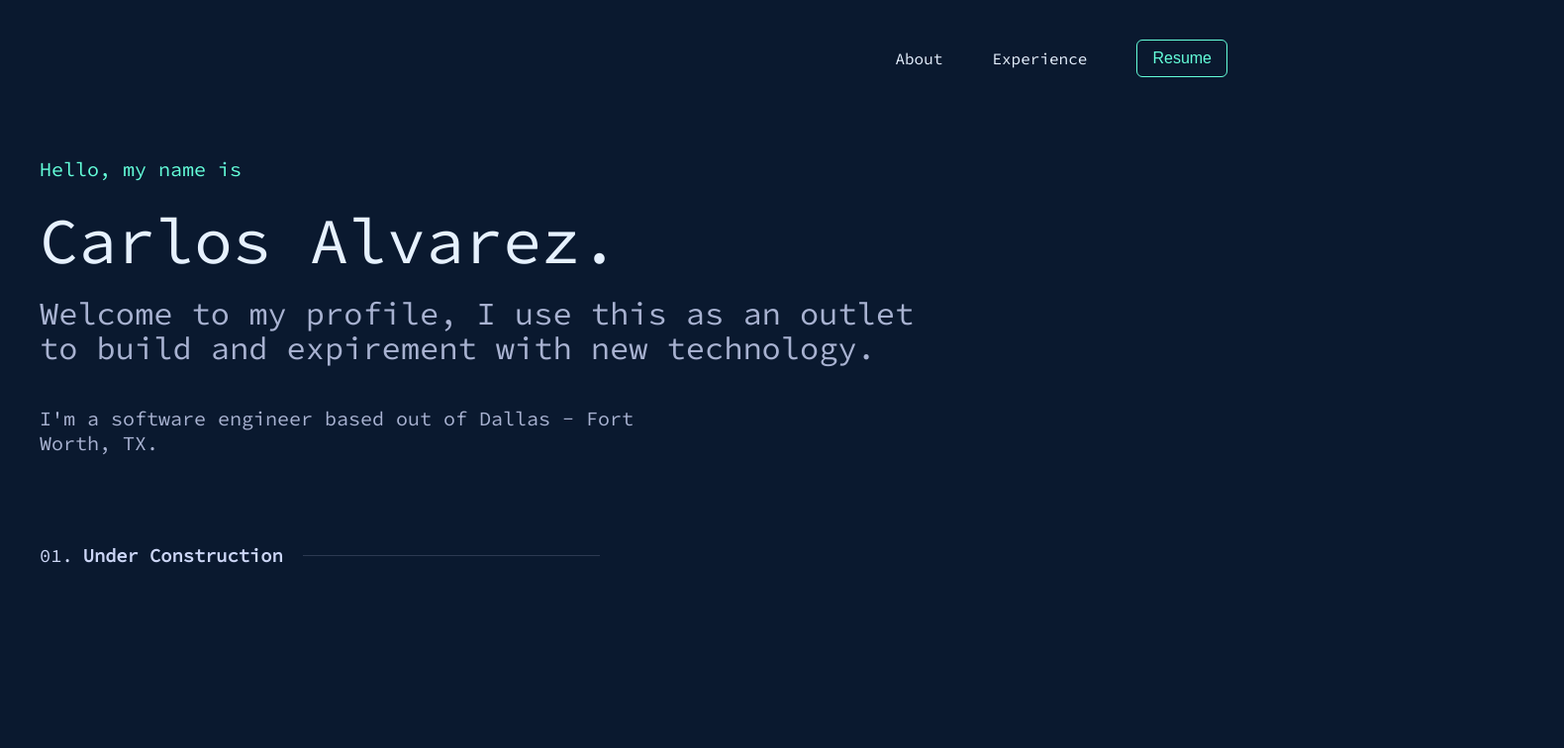
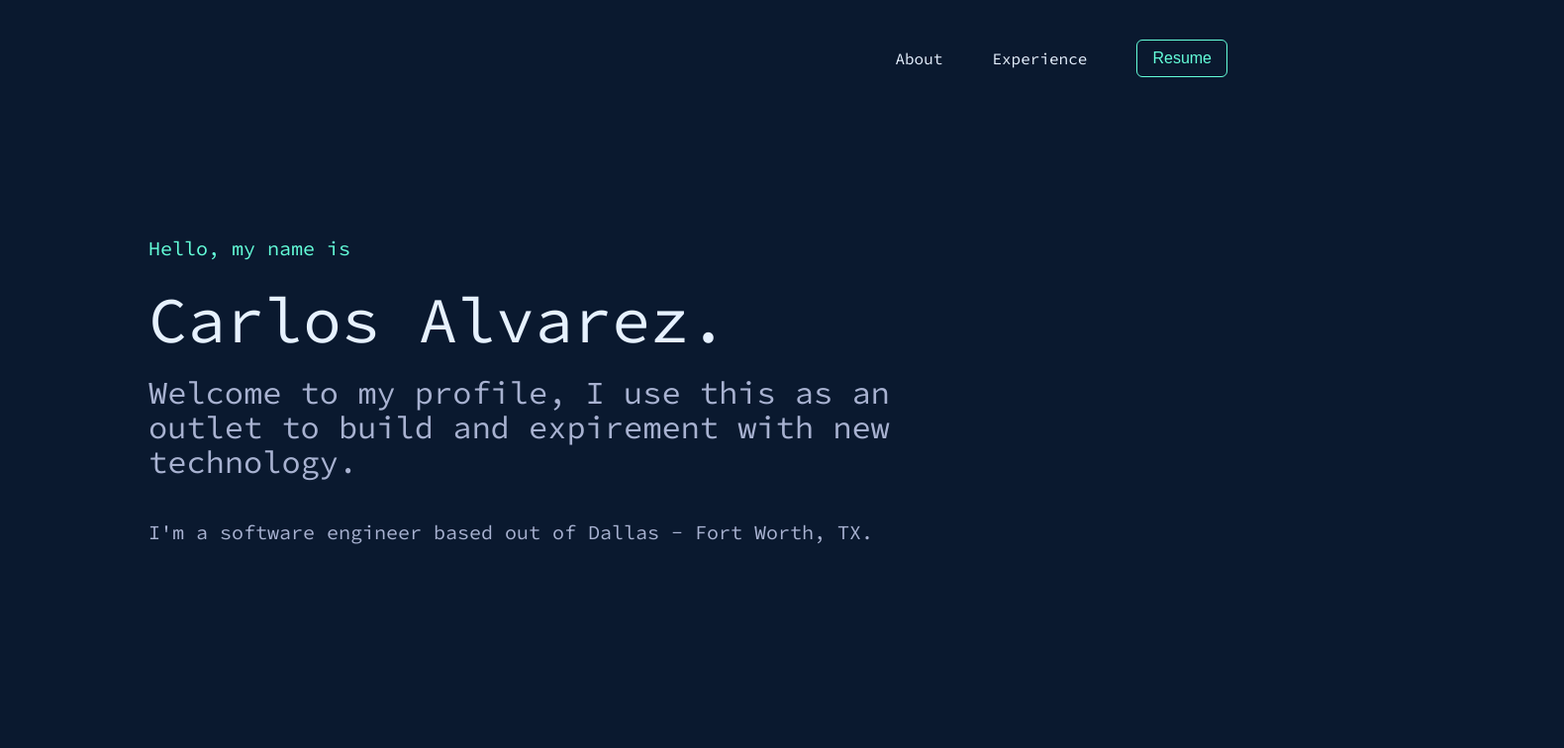
Before and after one commit to carlosaalvz/my-profile-ui, a React (Create React App) app: page / in a window 1280 px wide. Shown: the top 756 px of the page at 99% size, 1580 px wide, since content can reach past the window. Built offline with nearby package versions, Linux system fonts and the light colour scheme.

Commit message:
minor styling changes

```diff
--- a/package.json
+++ b/package.json
@@ -21,6 +21,7 @@
     "react-scripts": "3.4.0",
     "react-transition-group": "^4.4.1",
     "sass": "^1.29.0",
+    "styled-components": "^5.3.0",
     "typescript": "^3.9.7"
   },
   "scripts": {
@@ -43,5 +44,8 @@
       "last 1 firefox version",
       "last 1 safari version"
     ]
+  },
+  "devDependencies": {
+    "@types/styled-components": "^5.1.10"
   }
 }
--- a/src/components/About.scss
+++ b/src/components/About.scss
@@ -3,14 +3,21 @@
 @import '../styles/color-palette';
 
 .about-container {
-   display: flex;
-   flex-direction: column;
-   box-sizing: border-box;
-   max-width: 980px;
-   padding: 10 * $unit;
+    padding: 0 150px;
+    margin: 0 auto;
+    width: 100%;
+    max-width: 1600px;
+    min-height: 100vh;
 
    @include for-phone-only {
+       padding: 0 100px;
+       padding-top: 125px;
+       padding-bottom: 125px;
        font-size: 16px;
+    }
+
+    & > section {
+        padding-top: 30 * $unit;
     }
 
     .greeting {
@@ -38,7 +45,7 @@
     }
 
     .description {
-        width: 100%;
+        width: 65%;
         margin: 0;
         font-size: 32px;
         line-height: 1.1;
--- a/src/components/About.tsx
+++ b/src/components/About.tsx
@@ -1,6 +1,5 @@
 import React, { useState, useEffect } from 'react';
 import "./About.scss";
-import {Page} from './Page';
 import { CSSTransition, TransitionGroup } from 'react-transition-group';
 
 const About: React.FC = () => {
--- a/src/components/Experience.scss
+++ b/src/components/Experience.scss
@@ -6,7 +6,7 @@
     flex-direction: column;
     box-sizing: border-box;
     max-width: 980px;
-    padding: 10 * $unit;
+    padding: 0px 150px;
 
     @include for-phone-only {
         font-size: 11px;
@@ -17,7 +17,7 @@
         position: relative;
         display: flex;
         align-items: center;
-        margin: 10px 0 40px;
+        //margin: 10px 0 40px;
         width: 100%;
         white-space: nowrap;
         color: #ccd6f6;;
```
Also changed, not shown: src/components/Page.scss (deleted, +0 -7 lines), src/components/Page.tsx (deleted, +0 -11 lines), 1 other file (tests, documents, lock files or other folders).
